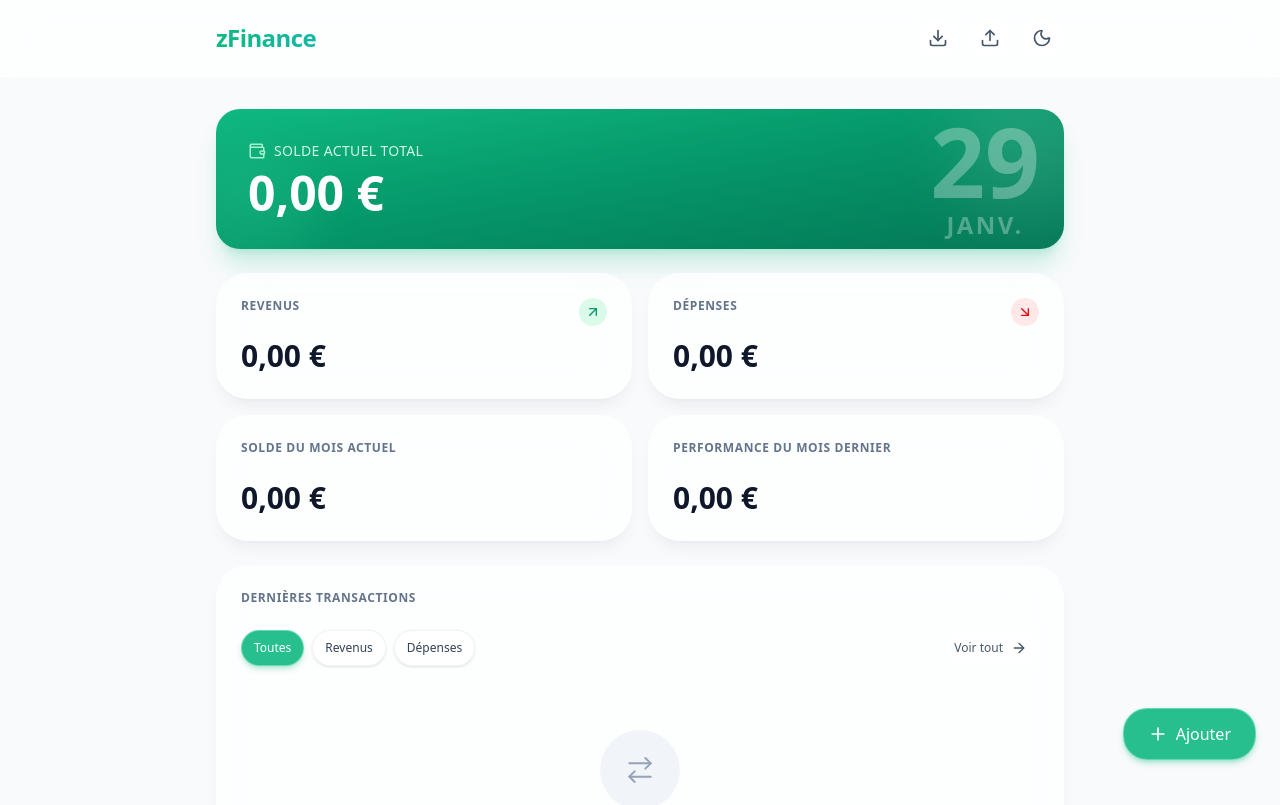
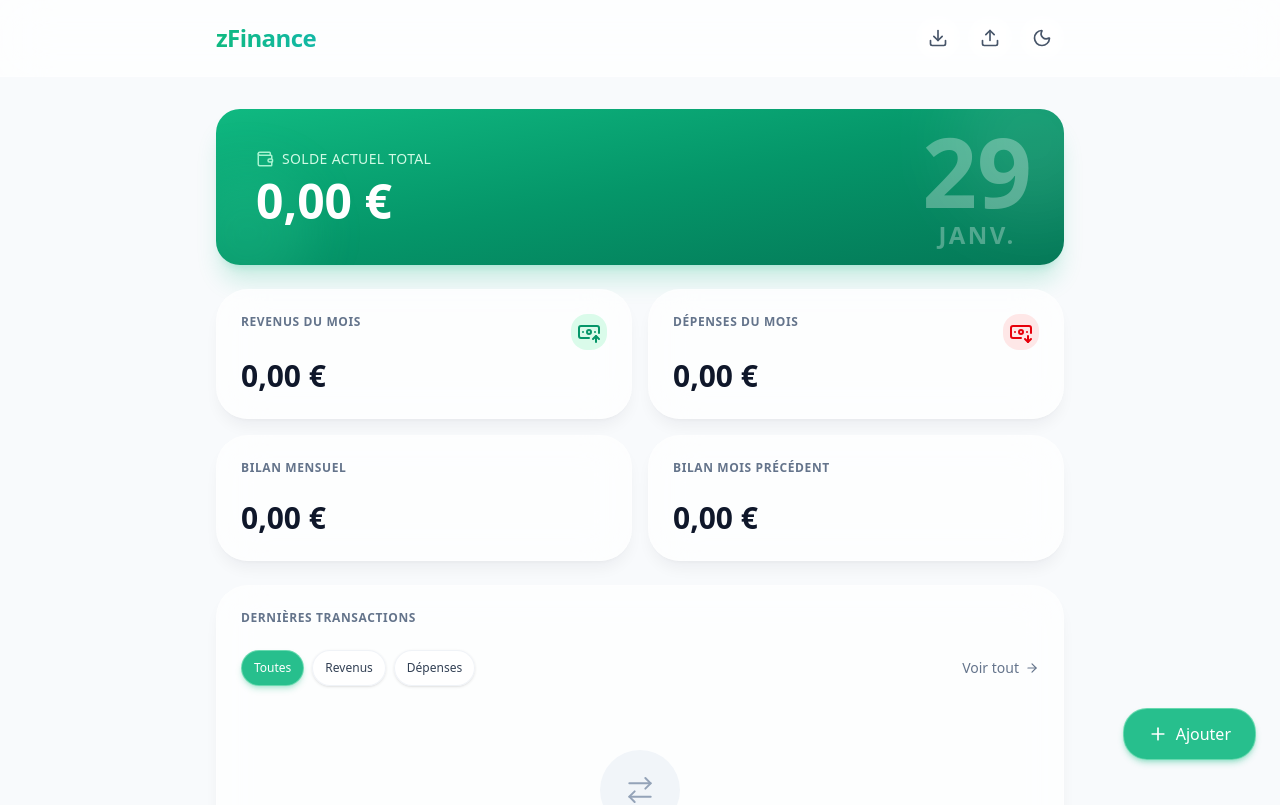
Before and after one commit to Zomirks/zFinance, a React (Vite) app: page / in a window 1280 px wide. Shown: the top 805 px of the page. Built offline with nearby package versions, Linux system fonts and the light colour scheme.

Commit message:
fix: Stats & CSS

```diff
--- a/src/components/features/SummaryCards.jsx
+++ b/src/components/features/SummaryCards.jsx
@@ -1,6 +1,6 @@
 import { Card, EvolutionBadge } from '../ui';
 import { formatCurrency, formatDate } from '../../utils/formatters';
-import { Wallet, ArrowUpRight, ArrowDownRight } from 'lucide-react';
+import { Wallet, ArrowUpRight, BanknoteArrowDown, BanknoteArrowUpIcon } from 'lucide-react';
 
 // Hooks
 import { useTransactions } from '../../hooks/useTransactions';
@@ -8,8 +8,8 @@ import { useTransactions } from '../../hooks/useTransactions';
 const SummaryCards = () => {
 	const { stats } = useTransactions();
 	const balance = stats.balance;
-	const income = stats.income.total;
-	const expense = stats.expense.total;
+	const income = stats.income.currentMonth;
+	const expense = stats.expense.currentMonth;
 
 	const expenseEvoPourcent = stats.expense.lastMonth !== 0
 		? (stats.expense.currentMonth * 100 / stats.expense.lastMonth - 100)
@@ -30,14 +30,14 @@ const SummaryCards = () => {
 	const isBetterExpense = expenseEvoAmount <= 0;
 	const isBetterIncome = incomeEvoAmount >= 0;
 
-	const ArrowDown =
+	const expenseIcon =
 		<div className="p-1.5 rounded-lg bg-danger-light/80 dark:bg-red-900/30">
-			<ArrowDownRight className="text-red-600 dark:text-red-400 size-6 xs:size-4" />
+			<BanknoteArrowDown className="text-red-600 dark:text-red-400 size-6" />
 		</div>
 
-	const ArrowUp =
+	const incomeIcon =
 		<div className="p-1.5 rounded-lg bg-primary-100/80 dark:bg-primary-900/30">
-			<ArrowUpRight className="text-primary-600 dark:text-primary-400 size-6 xs:size-4" />
+			<BanknoteArrowUpIcon className="text-primary-600 dark:text-primary-400 size-6" />
 		</div>
 
 	return (
@@ -47,14 +47,14 @@ const SummaryCards = () => {
 					relative overflow-hidden
 					bg-linear-to-br from-primary-500 via-primary-600 to-primary-700
 					dark:from-primary-600 dark:via-primary-700 dark:to-primary-800
-					rounded-3xl p-6 xs:p-8
+					rounded-3xl p-8 xs:p-10
 					shadow-xl shadow-primary-500/20 dark:shadow-primary-900/30
 				"
 			>
 				<div className="absolute -top-12 -right-12 w-40 h-40 bg-white/10 rounded-full blur-2xl" />
 				<div className="absolute -bottom-8 -left-8 w-32 h-32 bg-primary-400/20 rounded-full blur-xl" />
 
-				<div className="absolute bottom-2 right-4 xs:right-6 flex flex-col items-center text-white/30 pointer-events-none">
+				<div className="absolute top-1/2 -translate-y-1/2 right-4 xs:right-8 flex flex-col items-center text-white/30 pointer-events-none">
 					<span className="font-black text-7xl xs:text-8xl leading-none">
 						{formatDate(new Date(), '', { day: 'numeric' })}
 					</span>
@@ -78,7 +78,8 @@ const SummaryCards = () => {
 			</div>
 
 			<div className="grid grid-cols-2 gap-3 xs:gap-4">
-				<Card title='Revenus' rightElement={ArrowUp}>
+				<Card title='Revenus du mois' className='col-span-2 xs:col-span-1' rightElement={incomeIcon}>
+					<div className="flex items-center justify-between flex-wrap gap-2">
 						<p className="text-xl xs:text-2xl sm:text-3xl font-bold text-secondary-900 dark:text-white">
 							{formatCurrency(income)}
 						</p>
@@ -86,11 +87,13 @@ const SummaryCards = () => {
 						<EvolutionBadge
 							evoPourcent={incomeEvoPourcent}
 							evoAmount={incomeEvoAmount}
-						isBetter={!isBetterIncome}
+							isBetter={isBetterIncome}
 							/>
+					</div>
 				</Card>
 
-				<Card title='Dépenses' rightElement={ArrowDown}>
+				<Card title='Dépenses du mois' className='col-span-2 xs:col-span-1' rightElement={expenseIcon}>
+					<div className="flex items-center justify-between flex-wrap gap-2">
 						<p className="text-xl xs:text-2xl sm:text-3xl font-bold text-secondary-900 dark:text-white">
 							{formatCurrency(expense)}
 						</p>
@@ -100,15 +103,16 @@ const SummaryCards = () => {
 							evoAmount={expenseEvoAmount}
 							isBetter={isBetterExpense}
 							/>
+					</div>
 				</Card>
 
-				<Card title='Solde du mois actuel'>
+				<Card title='Bilan mensuel'>
 					<p className="text-xl xs:text-2xl sm:text-3xl font-bold text-secondary-900 dark:text-white">
-						{formatCurrency(stats.income.currentMonth - stats.expense.currentMonth)}
+						{formatCurrency(stats.currentMonthBalance)}
 					</p>
 				</Card>
 
-				<Card title='Performance du mois dernier'>
+				<Card title='Bilan mois précédent'>
 					<p className="text-xl xs:text-2xl sm:text-3xl font-bold text-secondary-900 dark:text-white">
 						{formatCurrency(stats.income.lastMonth - stats.expense.lastMonth)}
 					</p>
--- a/src/components/features/TransactionItem.jsx
+++ b/src/components/features/TransactionItem.jsx
@@ -29,7 +29,7 @@ const TransactionItem = ({ id, amount, description, category, date, status, onRe
 			>
 				<div
 					className={`
-						shrink-0 w-12 h-12 rounded-xl
+						shrink-0 size-8 xs:size-12 rounded-xl
 						flex items-center justify-center
 						${isIncome
 							? 'bg-primary-100/80 dark:bg-primary-900/30'
@@ -39,7 +39,7 @@ const TransactionItem = ({ id, amount, description, category, date, status, onRe
 				>
 					<span
 						className={`
-							text-lg font-bold
+							text-sm xs:text-lg font-bold
 							${isIncome
 								? 'text-primary-600 dark:text-primary-400'
 								: 'text-red-600 dark:text-red-400'
@@ -66,8 +66,8 @@ const TransactionItem = ({ id, amount, description, category, date, status, onRe
 						)}
 					</div>
 					<div className="flex items-center gap-2 text-xs text-secondary-500 dark:text-secondary-400">
-						<span className="truncate">{category}</span>
-						<span className="text-secondary-300 dark:text-secondary-600">•</span>
+						<span className="select-none truncate">{category}</span>
+						<span className="select-none text-secondary-300 dark:text-secondary-600">•</span>
 						<span>
 							{formatDate(date, '', {
 								day: 'numeric',
@@ -100,6 +100,7 @@ const TransactionItem = ({ id, amount, description, category, date, status, onRe
 						hover:bg-secondary-100/50 dark:hover:bg-secondary-700/50
 						transition-colors
 						active:scale-95 cursor-pointer
+						hidden xs:block
 					"
 					aria-label="Plus d'actions"
 					aria-expanded={showActions}
--- a/src/components/features/TransactionList.jsx
+++ b/src/components/features/TransactionList.jsx
@@ -57,11 +57,13 @@ const TransactionList = ({ transactions = [], limit = null, onRequestDelete, onE
 				</div>
 
 				{limit && (
-					<Link to="/transactions">
-						<Button variant="ghost" size="sm" className="gap-1 -ml-2">
-							<span className='hidden xs:block'>Voir tout</span>
-							<ArrowRight size={16} />
-						</Button>
+					<Link to="/transactions" className='
+					text-secondary-500 dark:text-secondary-400
+					hover:text-secondary-700 dark:hover:text-secondary-200
+					flex items-center justify-end gap-1.5 text-sm
+					transition-colors duration-200'>
+						<span className='hidden xs:block'>Voir tout</span>
+						<ArrowRight size={14} />
 					</Link>
 				)}
 			</div>
--- a/src/components/layout/Header.jsx
+++ b/src/components/layout/Header.jsx
@@ -37,10 +37,11 @@ const Header = () => {
 					<Link
 						className="
 							text-xl xs:text-2xl font-bold
+							flex items-center
 							bg-linear-to-r from-primary-500 to-accent-500
+							hover:from-primary-400 hover:to-accent-400
 							bg-clip-text text-transparent
 							tracking-tight
-							hover:from-primary-400 hover:to-accent-400
 							transition-all
 						"
 						to="/"
--- a/src/components/ui/EvolutionBadge.jsx
+++ b/src/components/ui/EvolutionBadge.jsx
@@ -13,7 +13,7 @@ const EvolutionBadge = ({ evoPourcent, evoAmount, isBetter }) => {
 		<div
 			className={`
 				inline-flex items-center gap-1.5 px-3 py-1.5
-				rounded-full text-sm font-medium mt-3 cursor-pointer select-none
+				rounded-full text-sm font-medium cursor-pointer select-none
 				${isBetter
 					? 'bg-primary-500/30 text-primary-500 dark:text-primary-100 hover:bg-primary-500/40'
 					: 'bg-red-500/30 text-red-500 dark:text-red-100 hover:bg-red-500/40'
--- a/src/contexts/TransactionsContext.jsx
+++ b/src/contexts/TransactionsContext.jsx
@@ -80,6 +80,7 @@ export const TransactionsProvider = ({ children }) => {
 		const endOfCurrentMonth = new Date(now.getFullYear(), now.getMonth() + 1, 0);
 
 		let balance = 0;
+		let currentMonthBalance = 0;
 		let expenseLastMonth = 0;
 		let expenseCurrentMonth = 0;
 		let expenseTotal = 0;
@@ -107,8 +108,11 @@ export const TransactionsProvider = ({ children }) => {
 			}
 		}
 
+		currentMonthBalance = incomeCurrentMonth - expenseCurrentMonth;
+
 		return {
 			balance,
+			currentMonthBalance,
 			count: transactions.length,
 			expense: {
 				lastMonth: expenseLastMonth,
--- a/src/pages/DashboardPage.jsx
+++ b/src/pages/DashboardPage.jsx
@@ -49,7 +49,7 @@ function DashboardPage() {
 			<main className="max-w-4xl mx-auto px-4 xs:px-6 py-6 xs:py-8 space-y-6">
 				<div className="h-46 bg-secondary-200/50 dark:bg-secondary-700/50 rounded-2xl animate-pulse" />
 				<div className="grid grid-cols-1 xs:grid-cols-2 gap-4">
-					{[...Array(2)].map((_, i) => (
+					{[...Array(4)].map((_, i) => (
 						<div key={i} className="h-28 bg-secondary-200/50 dark:bg-secondary-700/50 rounded-2xl animate-pulse" />
 					))}
 				</div>
```
Lines whose indentation alone changed are shown as unchanged.
